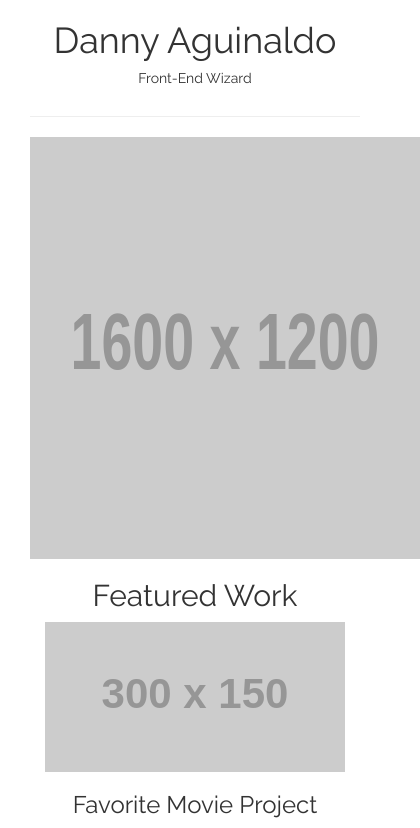
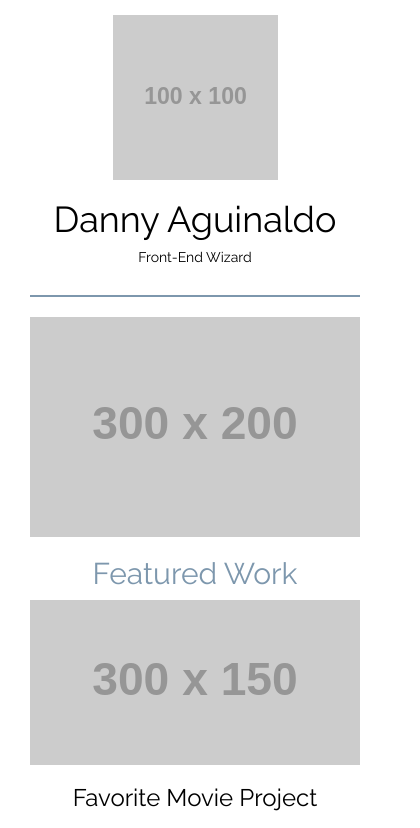
Before and after one commit to danaguinaldo/Udacity-Portfolio, a plain HTML site: page index.html in a window 390 px wide. Shown: the top 828 px of the page, 420 px wide, since content can reach past the window. Drawn offline with Linux system fonts and the light colour scheme; placeholder pictures from the web are drawn by us.

Commit message:
Added responsiveness and content

```diff
--- a/css/style.css
+++ b/css/style.css
@@ -1,19 +1,34 @@
 * {
     box-sizing: border-box;
     font-family: 'Raleway', sans-serif;
+    text-align: center;
+    color: black;
+}
+
+header {
+    margin-top: 15px;
 }
 
 h2 {
     color: #7d97ad;
 }
 
-h3, figure, footer {
-    text-align: center;
+hr {
+    border: 1px solid #7d97ad;
+    padding: 0;
+}
+
+img {
+    width: 100%;
+}
+
+.logo-icon {
+    width: 50%;
+    height: 50%;
 }
 
 .banner {
     width: 100%;
-    height: 50vh;
 }
 
 .name {
@@ -26,23 +41,18 @@ h3, figure, footer {
 
 /* MEDIA QUERIES */
 
-/* MOBILE */
-@media screen and (max-width: 414px) {
-    * {
-        text-align: center;
+/* DESKTOP */
+@media screen and (min-width: 991px) {
+    h1, h5 {
+        text-align: right;
     }
 
-    .banner {
-        width: 100vw;
+    h2 {
+        text-align: left;
+    }
+
+    .logo-icon {
+        width: 100%;
+        height: 100%;
     }
 }
-
-/* TABLET */
-@media screen and (min-width: 415px) and (max-width: 800px) {
-
-}
-
-/* DESKTOP */
-@media screen and (min-width: 801px) {
-
-}
--- a/index.html
+++ b/index.html
@@ -5,9 +5,9 @@
         <meta charset="utf-8">
 
         <!-- Stylesheets -->
+        <link href="https://fonts.googleapis.com/css?family=Raleway" rel="stylesheet">
+        <link href="css/bootstrap.min.css" rel="stylesheet">
         <link href="css/style.css" rel="stylesheet">
-        <link href="css/bootstrap.min.css" rel="stylesheet">
-        <link href="https://fonts.googleapis.com/css?family=Raleway" rel="stylesheet">
 
         <title>My Portfolio</title>
     </head>
@@ -16,7 +16,13 @@
             <div class="container">
                 <header>
                     <div class="row">
-                        <div class="logo col-lg-2 col-md-2 col-sm-12 col-xs-12"></div>
+                        <div class="logo col-lg-2 col-md-2 col-sm-12 col-xs-12">
+                            <picture>
+                                <source media="(min-width: 991px)" srcset="http://placehold.it/300x300">
+                                <source media="(min-width: 415px)" srcset="http://placehold.it/200x200">
+                                <img src="http://placehold.it/100x100" alt="logo" class="logo-icon">
+                            </picture>
+                        </div>
                         <div class="name col-lg-10 col-md-10 col-sm-12 col-xs-12">
                             <h1>Danny Aguinaldo</h1>
                             <h5>Front-End Wizard</h5>
@@ -25,7 +31,9 @@
                 </header>
                 <hr>
                 <picture>
-                    <img src="http://placehold.it/1600x1200" alt="banner" class="banner">
+                    <source media="(min-width: 801px)" srcset="http://placehold.it/1600x900">
+                    <source media="(min-width: 415px)" srcset="http://placehold.it/600x400">
+                    <img src="http://placehold.it/300x200" alt="banner" class="banner">
                 </picture>
                 <h2>Featured Work</h2>
                 <section class="featured_work">
```
